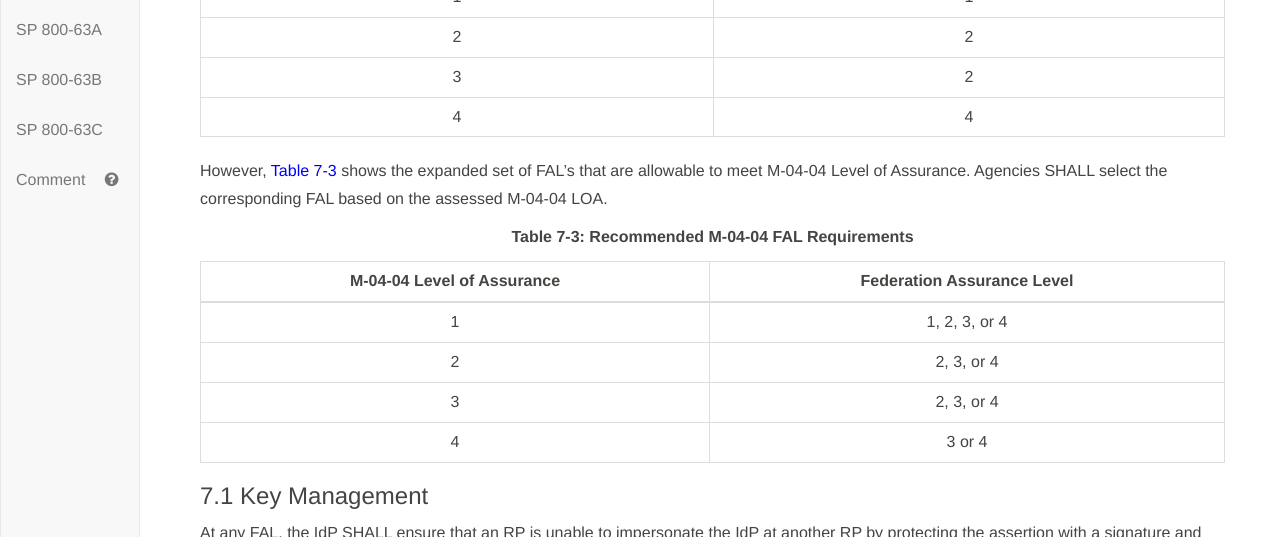
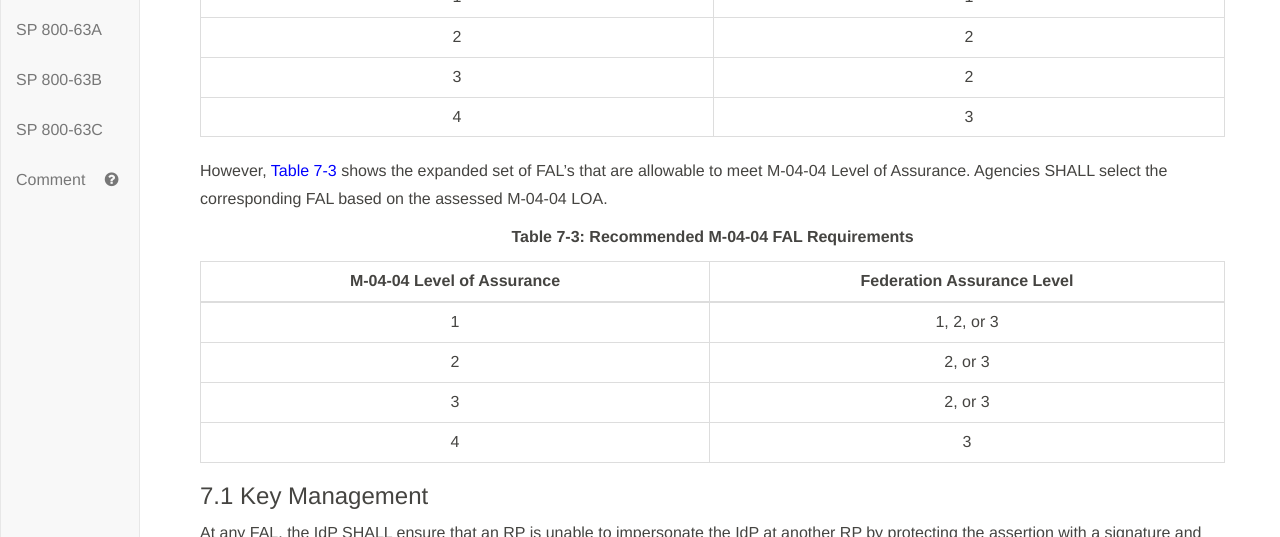
Before and after one commit to usnistgov/800-63-3, a Jekyll site: the page built from sp800-63c.md, in a window 1280 px wide and 900 px high, scrolled down 19478 px. Shown: the part 152-689 px from the top of the window. Built offline with Jekyll 4.4.1, drawn with Linux system fonts in a browser that asks for light colours.

Commit message:
fallout from FAL collapse

```diff
--- a/sp800-63c/sec7_fal.md
+++ b/sp800-63c/sec7_fal.md
@@ -45,7 +45,7 @@
 | 1 | 1
 | 2 | 2
 | 3 | 2
-| 4 | 4
+| 4 | 3
 
 However, [Table 7-3](#63cSec7-Table3) shows the expanded set of FAL's that are allowable to meet M-04-04 Level of Assurance. Agencies SHALL select the corresponding FAL based on the assessed M-04-04 LOA.
 
@@ -59,10 +59,10 @@
 
 | M-04-04 Level of Assurance | Federation Assurance Level
 |:------------------:|:-----------------------------:
-| 1 | 1, 2, 3, or 4
-| 2 | 2, 3, or 4
-| 3 | 2, 3, or 4
-| 4 | 3 or 4
+| 1 | 1, 2, or 3
+| 2 | 2, or 3
+| 3 | 2, or 3
+| 4 | 3
 
 ### 7.1 Key Management
 
```
Also changed, not shown: sp800-63-3/sec4_xAL.md (+3 -4 lines).
